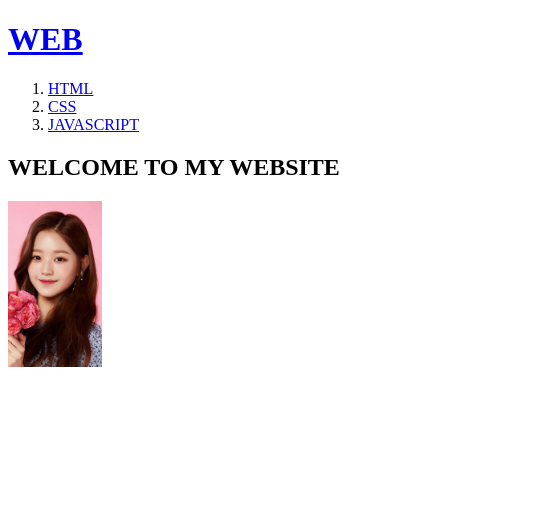
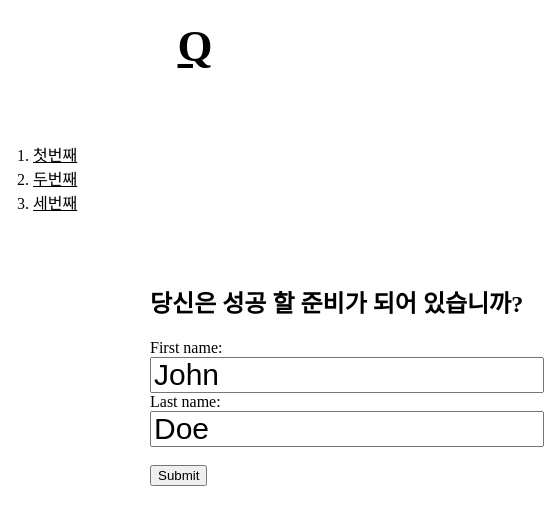
Before and after one commit to hyun-chan/web-first, a plain HTML site: page index.html in a window 390 px wide. Shown: the whole page, 544 px wide, since content can reach past the window. Drawn offline with Linux system fonts and the light colour scheme.

Commit message:
Add files via upload

```diff
--- a/index.html
+++ b/index.html
@@ -4,21 +4,30 @@
   <meta charset="UTF-8">
   <meta http-equiv="X-UA-Compatible" content="IE=edge">
   <meta name="viewport" content="width=device-width, initial-scale=1.0">
-  <title>WEB</title>
+  <title>QUESTION</title>
+  <link rel="stylesheet" href="style.css"
 </head>
 <body>
-   <h1><a href="index.html">WEB</a></h1>
-   <P>
-    <ol>
-      <li><a href="1.html">HTML</a></li>
-      <li><a href="2.html">CSS</a></li>
-      <li><a href="3.html">JAVASCRIPT</a></li>
-    </ol>
-   </P>
+  <h1><a href="index.html">Q</a></h1>
+  <div id="grid">
+
+   <ol>
+    <li><a href="1.html">첫번째</a></li>
+    <li><a href="2.html">두번째 </a></li>
+    <li><a href="3.html">세번째</a></li>
+   </ol>
+    <div id="index">
    <p>
-    <h2>WELCOME TO MY WEBSITE</h2>
-    <img src="장원영.jpg" width="25%" height="25%">
+     <h2>당신은 성공 할 준비가 되어 있습니까?</h2>
    </p>
-
+   <form action="/action_page.php">
+    <label for="fname">First name:</label><br>
+    <input type="text" id="fname" name="fname" value="John"><br>
+    <label for="lname">Last name:</label><br>
+    <input type="text" id="lname" name="lname" value="Doe"><br><br>
+    <input type="submit" value="Submit">
+  </form>
+     </div>
+ </div>
 </body>
 </html>
--- a/style.css
+++ b/style.css
@@ -0,0 +1,60 @@
+body{
+    margin:0;
+  }
+  a {
+    color:black;
+  }
+  h1 {
+    font-size:45px;
+    text-align: center;
+    border-bottom:1px solid gray;
+    margin:0;
+    padding:20px;
+  }
+  ol{
+    border-right:1px solid gray;
+    width:100px;
+    margin:0;
+    padding:50px;
+  }
+  #grid{
+    display: grid;
+    grid-template-columns: 100px 1fr;
+  }
+  #grid #index{
+    display: grid;
+    grid-template-columns: 150px 1fr;
+  }
+  #grid ol{
+    padding-left:33px;
+  }
+  #grid #article{
+    padding-left:150px;
+    text-align: left;
+  }
+  #firstclass{
+    width=250px;
+    height: 30px;
+    font-size: 30px;
+  }
+  #fname{
+    width=250px;
+    height: 30px;
+    font-size: 30px;
+  }
+  #lname{
+    width=250px;
+    height: 30px;
+    font-size: 30px;
+  }
+  @media(max-width:800px){
+    #grid{
+      display: block;
+    }
+    ol{
+      border-right:none;
+    }
+    h1 {
+      border-bottom:none;
+    }
+  }
```
Also changed, not shown: 1.html (+19 -13 lines), 2.html (+20 -20 lines), 3.html (+18 -13 lines), box.html (added, +51 -0 lines).
